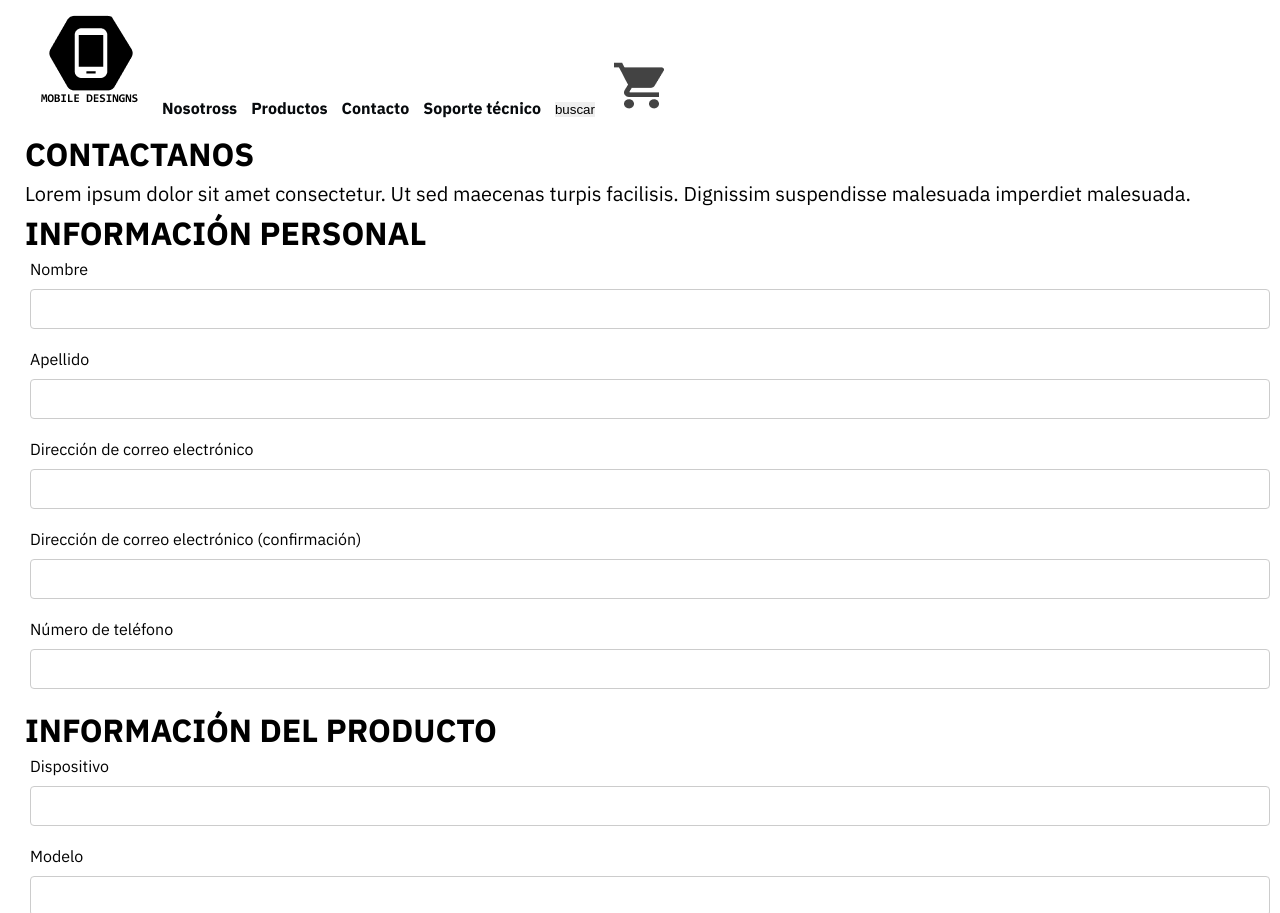
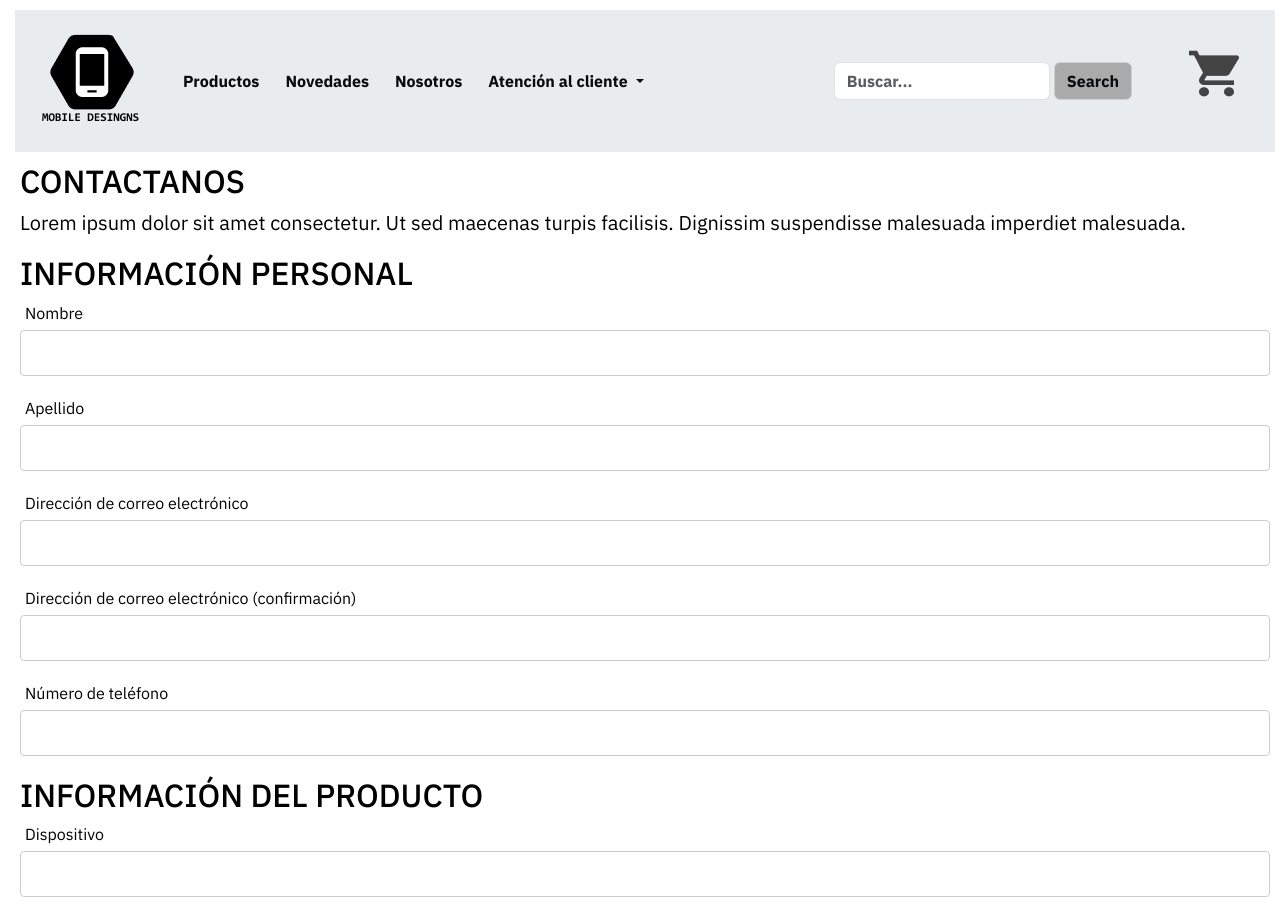
Before and after one commit to Siana86/AnaisMarcano59930, a website: page pages/contacto.html in a window 1280 px wide. Shown: the top 913 px of the page. Drawn offline with nearby package versions, Linux system fonts and the light colour scheme.

Commit message:
Aplicando bootstrap a contactos

```diff
--- a/pages/contacto.html
+++ b/pages/contacto.html
@@ -3,22 +3,55 @@
     <meta charset="UTF-8">
     <meta name="viewport" content="width=device-width, initial-scale=1.0">
     <title>Document</title>
+    <!-- Link de BTS -->
+    <link href="https://cdn.jsdelivr.net/npm/bootstrap@5.3.3/dist/css/bootstrap.min.css" rel="stylesheet"
+        integrity="sha384-QWTKZyjpPEjISv5WaRU9OFeRpok6YctnYmDr5pNlyT2bRjXh0JMhjY6hW+ALEwIH" crossorigin="anonymous">
+
     <link rel="stylesheet" href="../css/style.css">
 </head>
 <body>
     <header id="header">
-        <nav id="navbar">
-            <ul>
-                <picture>
-                    <a href="../index.html" class="logoNavbar"><img src="../icons/iconoPrincipal.png" alt="Logo de la empresa Mobile Desings"></a>
-                </picture>
-                <li> <a href="nosotros.html">Nosotross</a></li>
-                <li> <a href="productos.html">Productos</a></li>
-                <li> <a href="#">Contacto</a></li>
-                <li> <a href="soporte.html">Soporte técnico</a></li>
-                <button>buscar</button>
-                <li> <a href="#"><img src="../icons/carrito.png" alt="carrito"></a></li>
-            </ul>
+        <nav class="navbar px-1 py-1 navbar-expand-lg bg-body-secondary";>
+            <div class="container-fluid">
+                    <a class="navbar-brand " href="../index.html"><img src="../icons/iconoPrincipal.png" alt=""></a>
+                <button class="navbar-toggler" type="button" data-bs-toggle="collapse" data-bs-target="#navbarSupportedContent" aria-controls="navbarSupportedContent" aria-expanded="false" aria-label="Toggle navigation">
+                <span class="navbar-toggler-icon"></span>
+                </button>
+            <div class="collapse navbar-collapse" id="navbarSupportedContent">
+                <ul class="navbar-nav me-auto mb-2 mb-lg-0">
+                    <li class="nav-item">
+                        <a class="nav-link active" aria-current="page" href="../pages/productos.html">Productos</a>
+                    </li>
+                    <li class="nav-item">
+                        <a class="nav-link" href="#">Novedades</a>
+                    </li>
+                    <li class="nav-item">
+                        <a class="nav-link" href="../pages/nosotros.html">Nosotros</a>
+                    </li>
+                    <li class="nav-item dropdown bg-body-secondary">
+                        <a class="nav-link dropdown-toggle" href="#" role="button" data-bs-toggle="dropdown" aria-expanded="false">
+                        Atención al cliente
+                        </a>
+                    <ul class="dropdown-menu">
+                        <li><a class="dropdown-item" href="#">Contacto</a></li>
+                        <li><a class="dropdown-item" href="../pages/soporte.html">Soporte técnico</a></li>
+                        <li><hr class="dropdown-divider"></li>
+                        <li><a class="dropdown-item" href="#">Nuestra empresa</a></li>
+                    </ul>
+                    </li>
+                </ul>
+                <form class="d-flex "   role="search"  >
+                    <div class="buscador d-flex justify-content-between align-items-center">
+                        <input class="form-control me-1" type="search" placeholder="Buscar..." aria-label="Search">
+                        <button class="btn btn-outline-success" type="submit">Search</button>
+                    </div>
+                </form>
+                <ul>
+                    <li> <a href="#"><img src="../icons/carrito.png" alt="carrito"></a></li>
+                </ul>
+
+                </div>
+            </div>
         </nav>
     </header>
 
@@ -96,7 +129,13 @@
             </ul>
         </section>
     </footer>
-
+ <!-- Link de js BTS -->
+ <script src="https://cdn.jsdelivr.net/npm/@popperjs/core@2.11.8/dist/umd/popper.min.js"
+ integrity="sha384-I7E8VVD/ismYTF4hNIPjVp/Zjvgyol6VFvRkX/vR+Vc4jQkC+hVqc2pM8ODewa9r"
+ crossorigin="anonymous"></script>
+<script src="https://cdn.jsdelivr.net/npm/bootstrap@5.3.3/dist/js/bootstrap.min.js"
+ integrity="sha384-0pUGZvbkm6XF6gxjEnlmuGrJXVbNuzT9qBBavbLwCsOGabYfZo0T0to5eqruptLy"
+ crossorigin="anonymous"></script>
 
 
 </body>
```
